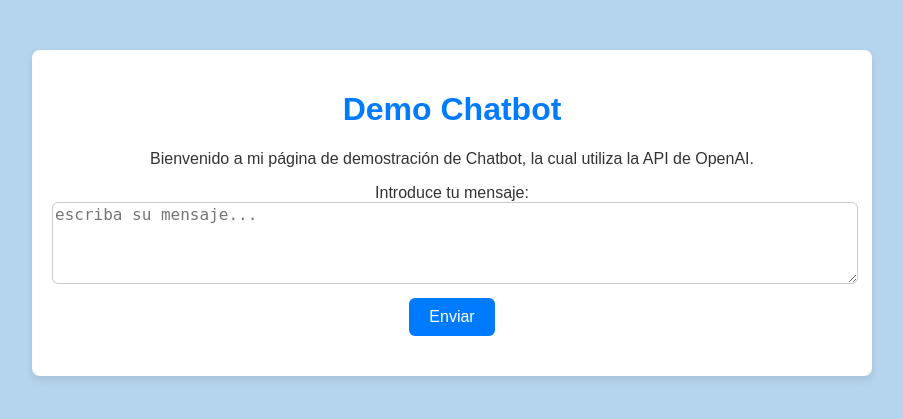
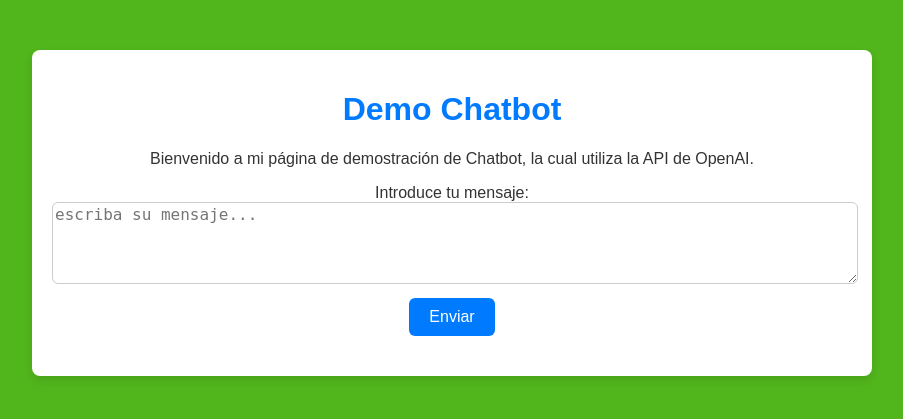
Before and after one commit to COv879/A-Chatbot-Demo, a Flask app: page / in a window 1280 px wide. Shown: the top 419 px of the page, without its empty margins (188-1091 px from the left). Run offline with Flask 3, Linux system fonts and the light colour scheme.

Commit message:
Updated css file

```diff
--- a/static/styles.css
+++ b/static/styles.css
@@ -1,7 +1,7 @@
 /* General styles */
 body {
     font-family: Arial, sans-serif;
-    background-color: #b5d5ee;
+    background-color: #51b51c;
     color: #333;
     margin: 0;
     padding: 0;
```
